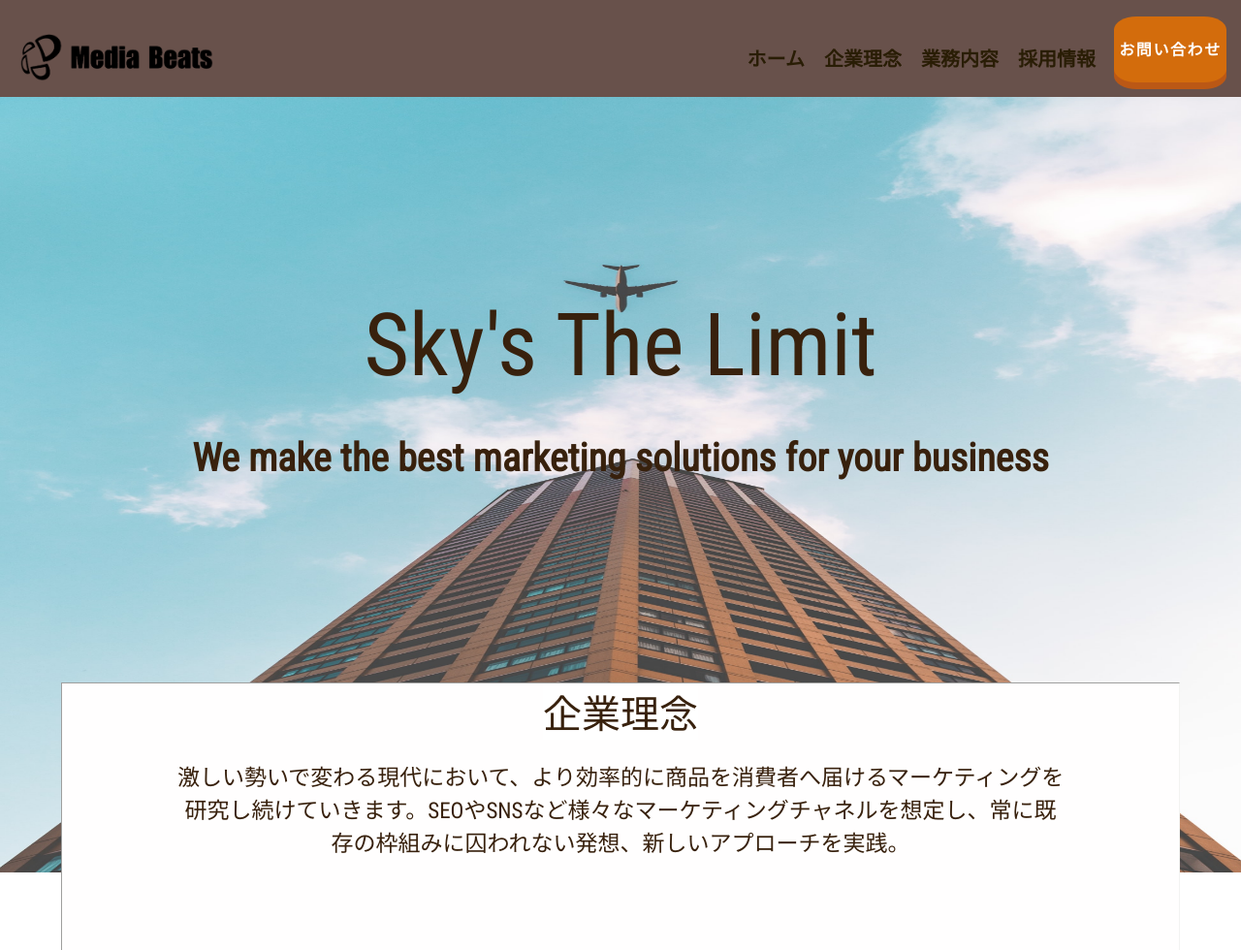
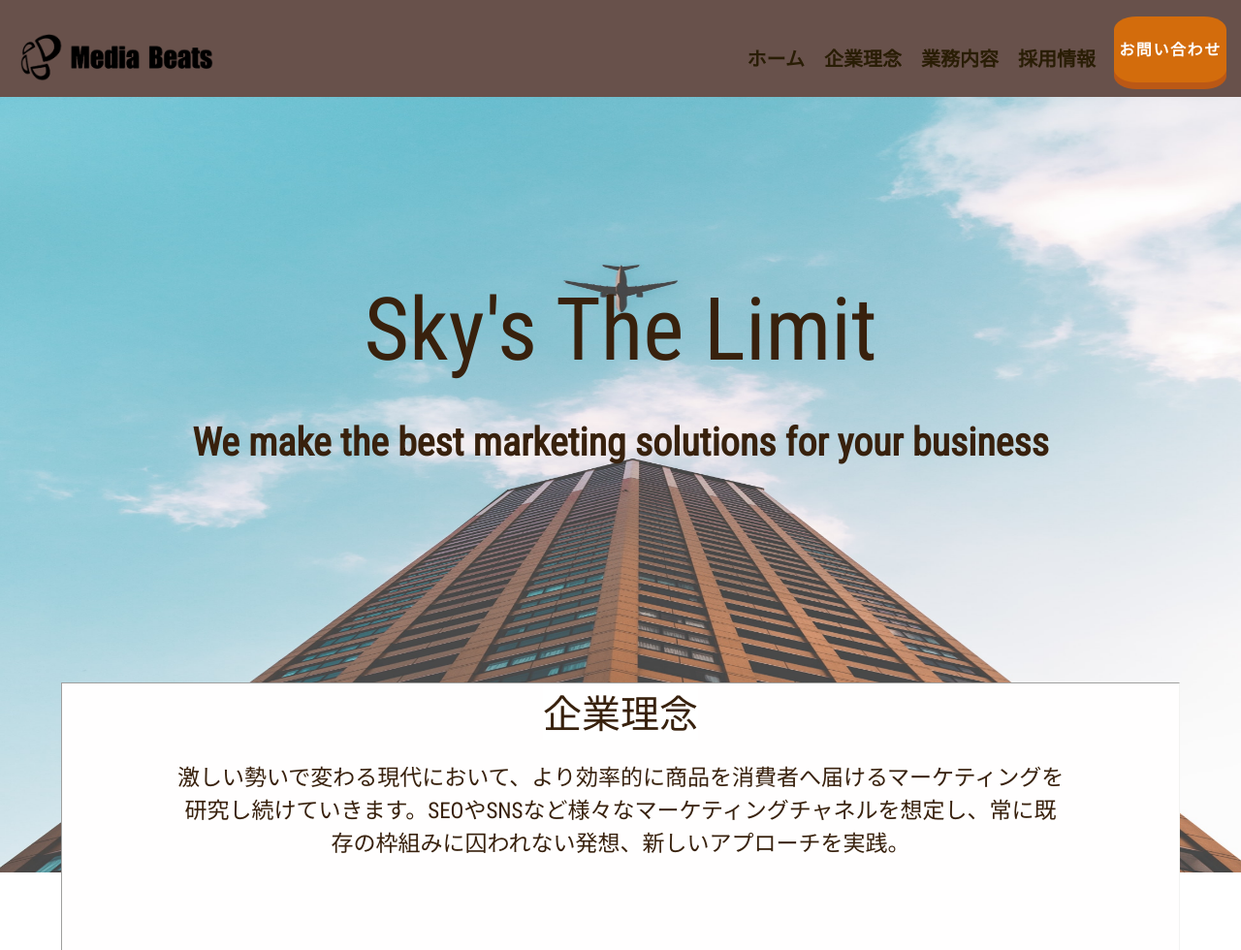
Before and after one commit to kohikeuchi/mediabeats-Homepage, a Django app: page / in a window 1280 px wide. Shown: the top 980 px of the page at 97% size. Run offline with Django 3.2, Linux system fonts and the light colour scheme.

Commit message:
edit skys

```diff
--- a/static/style/breakpoints/_base.scss
+++ b/static/style/breakpoints/_base.scss
@@ -289,7 +289,7 @@ a {
 
       &_content{
         position: absolute;
-        top: 40%;
+        top: 38%;
         left: 50%;
         width: 100%;
         transform: translate(-50%, -50%);
--- a/static/style/style.css
+++ b/static/style/style.css
@@ -985,7 +985,7 @@ a:hover {
 
 .top-page .home_content {
   position: absolute;
-  top: 40%;
+  top: 38%;
   left: 50%;
   width: 100%;
   -webkit-transform: translate(-50%, -50%);
@@ -1722,7 +1722,7 @@ Stylesheet: 480px以上(スマホの横向き)のモニタで適用
   }
   .top-page .home_content {
     position: absolute;
-    top: 40%;
+    top: 38%;
     left: 50%;
     width: 100%;
     -webkit-transform: translate(-50%, -50%);
```
